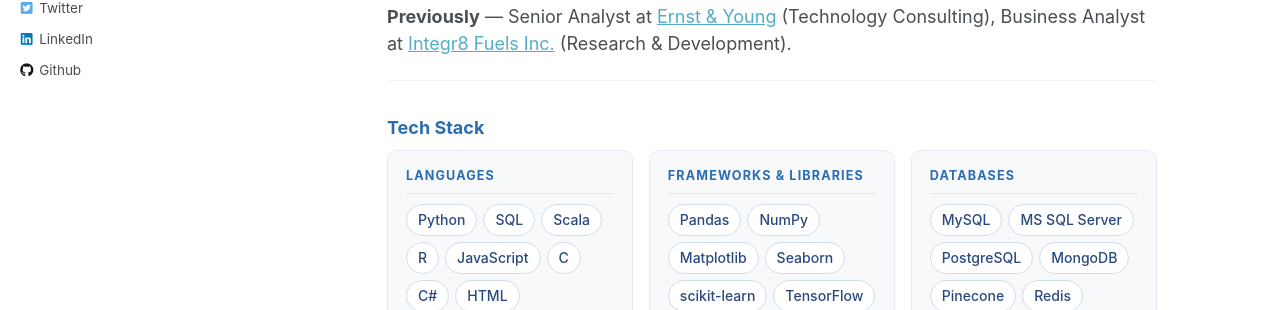
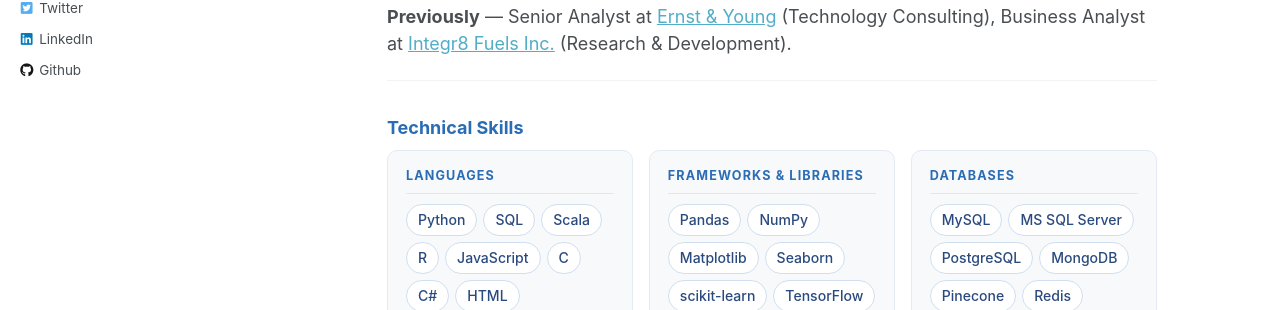
Before and after one commit to krutikmehtaa/krutikmehtaa.github.io, a Jekyll site: the page built from _pages/about.md, in a window 1280 px wide and 900 px high. Shown: the part 424-734 px from the top of the window. Built offline with Jekyll 4.4.1, drawn with Linux system fonts in a browser that asks for light colours.

Commit message:
Bugs and Fixes

```diff
--- a/_pages/about.md
+++ b/_pages/about.md
@@ -22,7 +22,7 @@ I am a graduate student at the [University of Texas at Austin](https://www.utexa
 
 ---
 
-### Tech Stack
+### Technical Skills
 
 <div class="tech-stack-grid">
 
```
